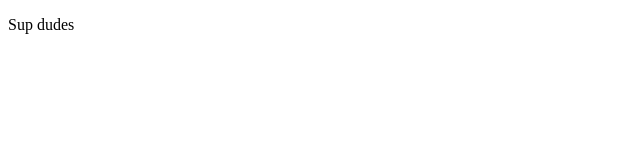
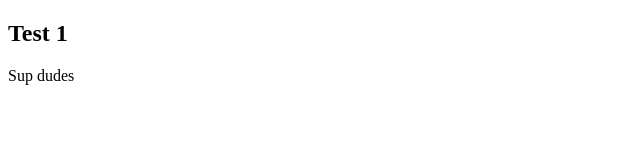
Before and after one commit to RMehta95/hashtag, a plain HTML site: page index.html in a window 1280 px wide. Shown: the whole page, without its empty margins (0-640 px from the left). Drawn offline with Linux system fonts and the light colour scheme.

Commit message:
asdf
asdf

```diff
--- a/index.html
+++ b/index.html
@@ -6,6 +6,7 @@
 </head>
 
 <body>
+	<h2> Test 1 </h2>
     <p> Sup dudes </p>
 </body>
 
```
